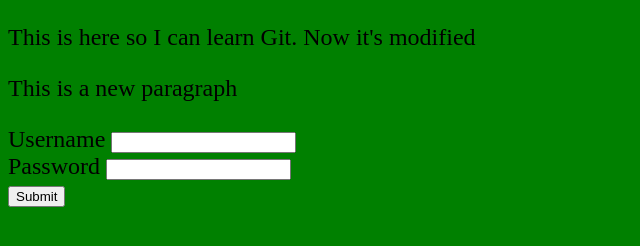
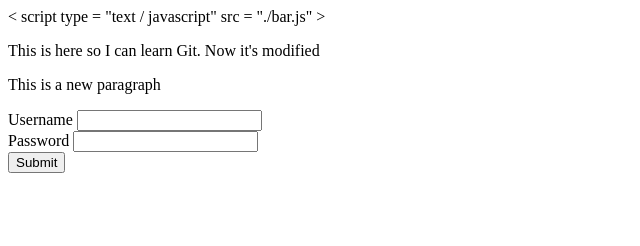
Before and after one commit to KrisCastillo/learn-github, a plain HTML site: page index.html in a window 1280 px wide. Shown: the whole page, without its empty margins (0-640 px from the left). Drawn offline with Linux system fonts and the light colour scheme.

Commit message:
added bar.js

```diff
--- a/index.html
+++ b/index.html
@@ -2,7 +2,7 @@
 <html lang="en">
 <head>
   <title>learn git</title>
-  <link rel="stylesheet" type="text/css" href="main.css">
+  < script  type = "text / javascript"  src = "./bar.js" > </ script >
 </head>
 <body>
   <p>This is here so I can learn Git. Now it's modified</p>
```
